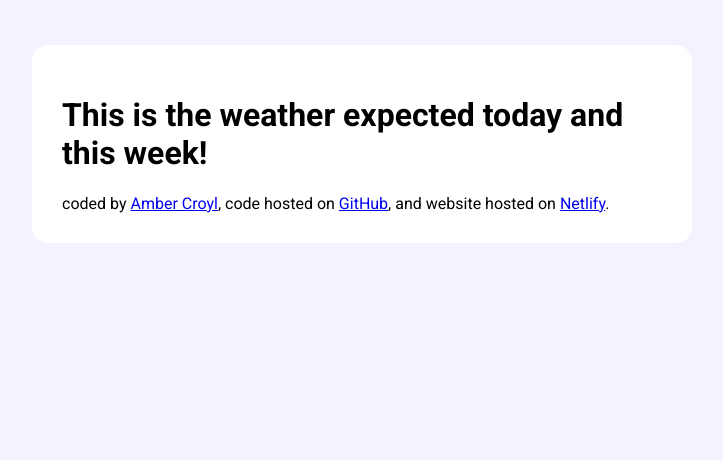
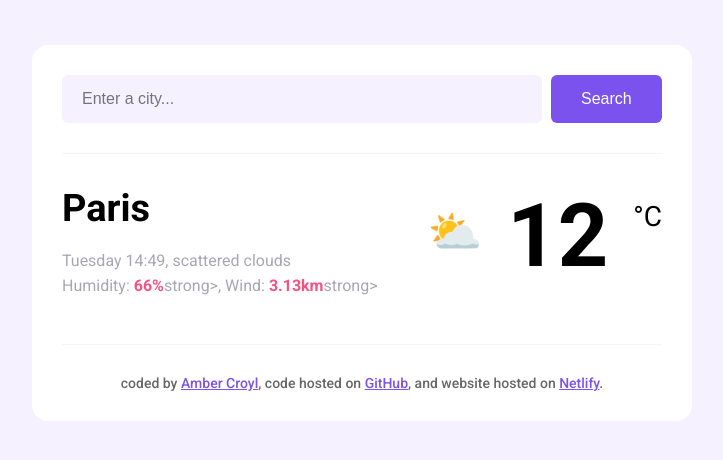
Before and after one commit to AmberShea/shecodes-weather-application, a plain HTML site: page index.html in a window 1280 px wide. Shown: the whole page, without its empty margins (278-1001 px from the left). Drawn offline with Linux system fonts and the light colour scheme.

Commit message:
added basic css

```diff
--- a/index.html
+++ b/index.html
@@ -11,7 +11,28 @@
 </head>
 <body>
     <div class="weather-app">
-    <h1>This is the weather expected today and this week!</h1>
+        <header>
+            <form class="search-form">
+                <input type="search" placeholder="Enter a city..." required class="search-form-input"/>
+                <input type="submit" value="Search" class="search-form-button" />
+            </form>
+        </header>
+<main>
+    <div class="weather-app-data">
+    <div>
+    <h1 class="weather-app-city">Paris</h1>
+    <p class="weather-app-details">
+        Tuesday 14:49, scattered clouds
+        <br />
+        Humidity: <strong>66%</strong>strong>, Wind: <strong>3.13km</strong>strong></p>
+    </p>
+    </div>
+    <div class="weather-app-temperature-container"></div>
+    <div class="weather-app-icon">⛅</div>
+    <div class="weather-app-temperature">12</div>
+    <div class="weather-app-unit">&degC</div>
+    </div>
+</main>
 <footer>coded by
 <a href="https://github.com/AmberShea" target="_blank">Amber Croyl</a>, code hosted on
 <a href="https://github.com/AmberShea?tab=repositories" target="_blank"> GitHub</a>, and website hosted on
--- a/src/style.css
+++ b/src/style.css
@@ -2,7 +2,9 @@
     background-color: #F5F1FE;
     font-family: "roboto", sans-serif;
 }
-
+a {
+    color:#7C52EE;
+}
 .weather-app {
     background: white;
     max-width: 600px;
@@ -11,3 +13,68 @@
     border-radius: 16px;
     padding: 30px;
 }
+header{
+    border-bottom: 1px solid #F5F1FE;
+    padding: 0 0 30px 0;
+}
+.search-form-input {
+    background-color:#F5F1FE;
+    border: none;
+    border-radius: 6px;
+    width: 80%;
+    font-size: 16px;
+    padding: 15px 20px;
+}
+.search-form-button {
+    background: #7C52EE;
+    padding: 15px 30px;
+    border: none;
+    margin-left: 5px;
+    font-size: 16px;
+    border-radius: 6px;
+    color: white;
+}
+main {
+    padding: 30px 0;
+}
+.weather-app-data {
+    display: flex;
+    justify-content: space-between;
+}
+.weather-app-city {
+    margin: 0;
+    font-size: 38px;
+    line-height: 48px;
+}
+.weather-app-details {
+    font-size: 16px;
+    line-height: 25px;
+    color: rgba(39, 33, 66, 0.4);
+    font-weight: 500px;
+}
+.weather-app-details strong {
+    color: #f65282;
+}
+.weather-app-temperature-container {
+    display: flex;
+}
+.weather-app-icon {
+    font-size:44px;
+    margin-top: 22px;
+}
+.weather-app-temperature {
+    font-size: 88px;
+    font-weight: bold;
+}
+.weather-app-unit {
+    margin-top: 16px;
+    font-size: 28px;
+}
+footer {
+    border-top: 1px solid #F5F1FE;
+    padding: 30px 0 0 0;
+    text-align: center;
+    font-size: 14px;
+    font-weight: 500;
+    color: rgba(0, 0, 0, 0.6);
+}
```
